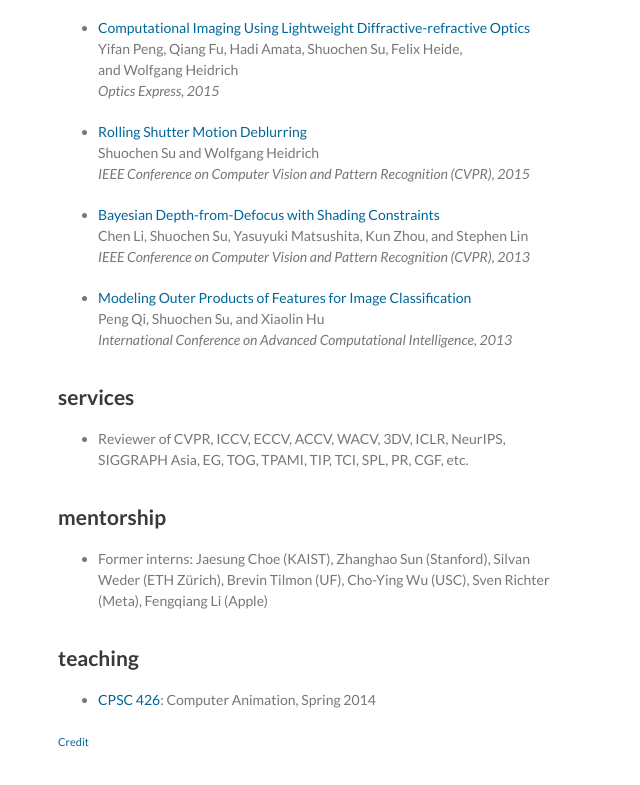
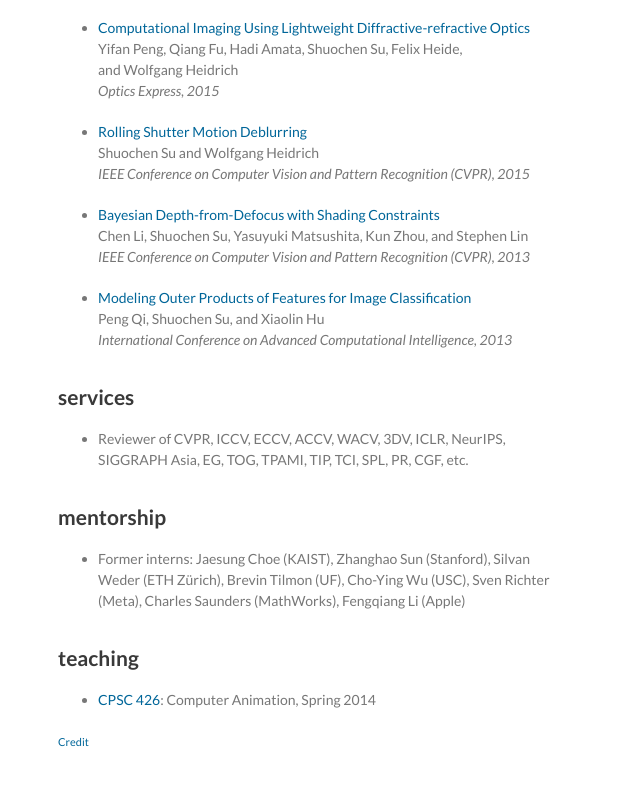
Before and after one commit to shuochsu/shuochsu.github.io, a plain HTML site: page index.html in a window 1280 px wide. Shown: the part 1141-1926 px from the top of the page, without its empty margins (0-640 px from the left). Drawn offline with Linux system fonts and the light colour scheme.

Commit message:
Update index.html

```diff
--- a/index.html
+++ b/index.html
@@ -114,7 +114,7 @@
         </ul>
         <h2>mentorship</h2>
         <ul>
-        <li>Former interns: Jaesung Choe (KAIST), Zhanghao Sun (Stanford), Silvan Weder (ETH Zürich), Brevin Tilmon (UF), Cho-Ying Wu (USC), Sven Richter (Meta), Fengqiang Li (Apple)</li>
+        <li>Former interns: Jaesung Choe (KAIST), Zhanghao Sun (Stanford), Silvan Weder (ETH Zürich), Brevin Tilmon (UF), Cho-Ying Wu (USC), Sven Richter (Meta), Charles Saunders (MathWorks), Fengqiang Li (Apple)</li>
         </ul>
 	<h2>teaching</h2>
 	<ul>
```
